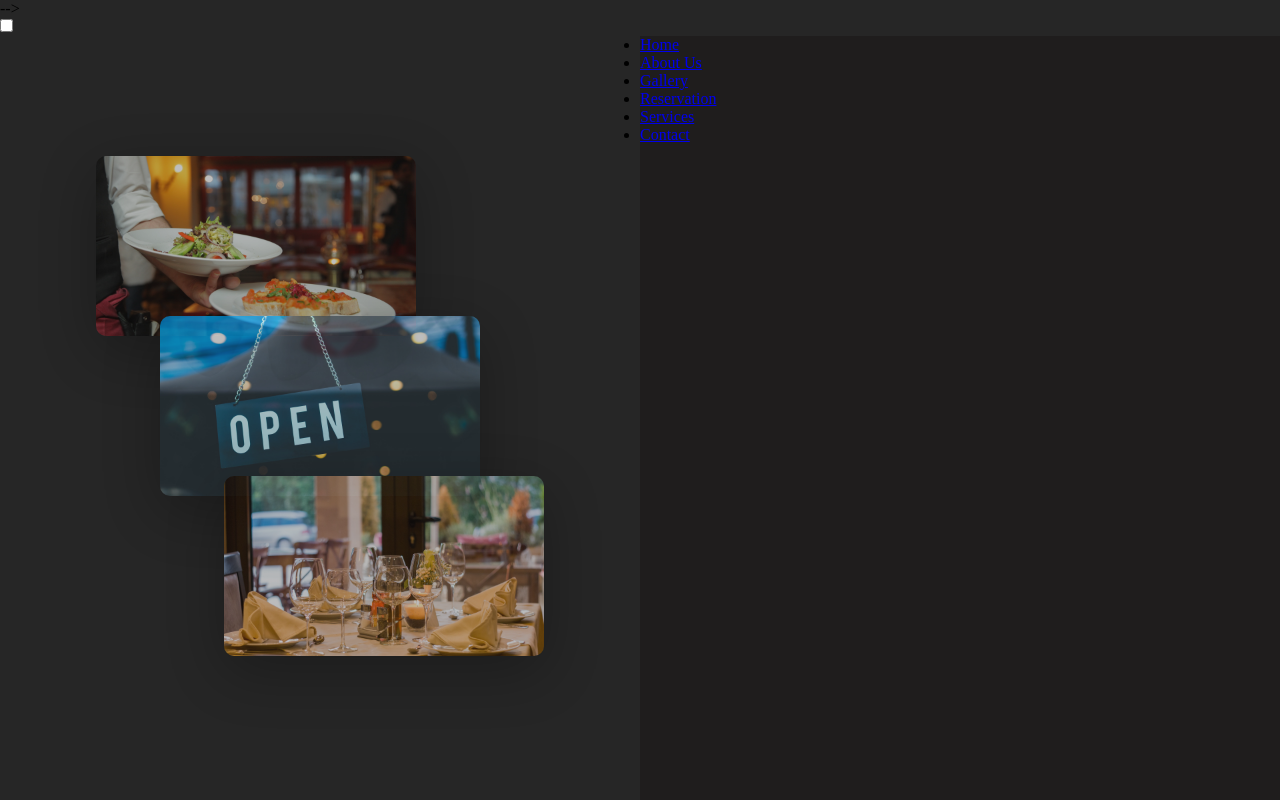
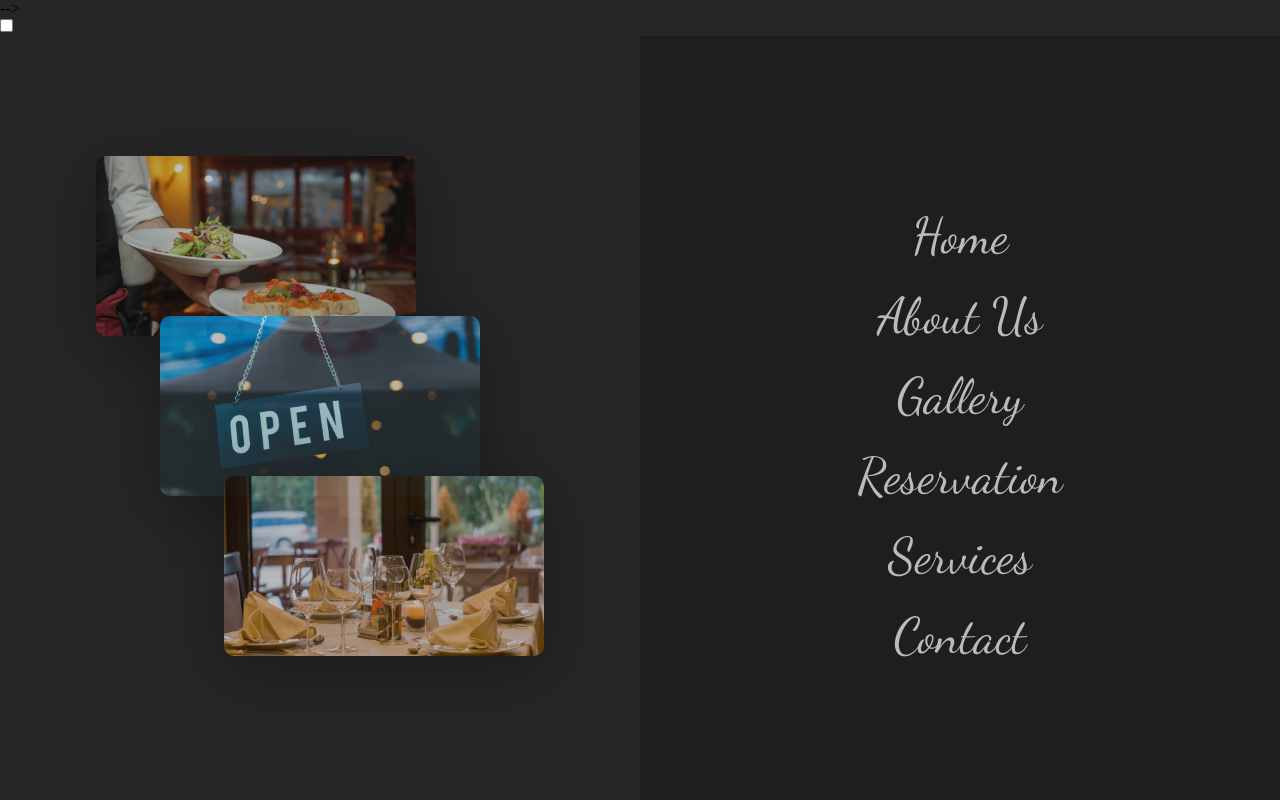
Before and after one commit to srishti/restaurant-portfolio, a website: page index.html in a window 1280 px wide. Shown: the top 800 px of the page. Drawn offline with nearby package versions, Linux system fonts and the light colour scheme.

Commit message:
styled menu items on right inside navbar navigation menu

```diff
--- a/scss/_layout.scss
+++ b/scss/_layout.scss
@@ -44,6 +44,28 @@
 			background-color: #1f1d1d;
 			position: fixed;
 			right: 0;
+			@include flexLayout;
+
+			.nav-list {
+				&-item {
+					list-style: none;
+				}
+
+				&-link {
+					@include textStyles($font-dancingScript, 50px, 500, 0, capitalize);
+					color: $color-secondary;
+					text-decoration: none;
+					display: block;
+					margin: 20px;
+					text-align: center;
+					transition: all .5s;
+
+					&:hover {
+						color: $color-primary;
+						letter-spacing: 4px;
+					}
+				}
+			}
 		}
 	}
 }
```
Also changed, not shown: css/main.css.
